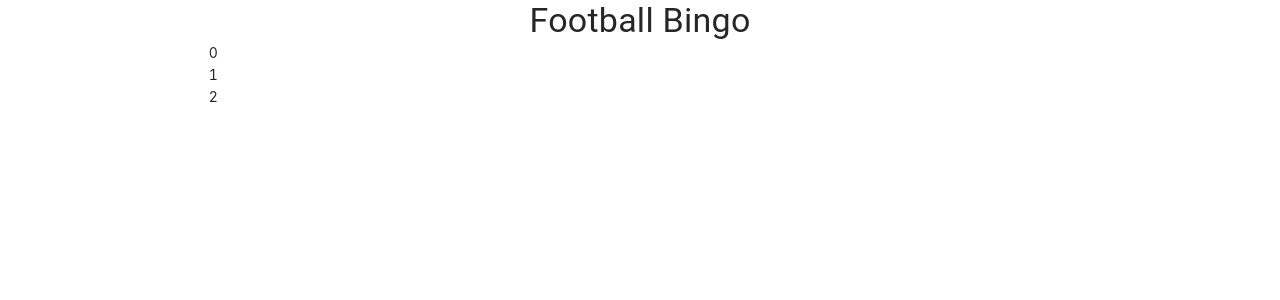
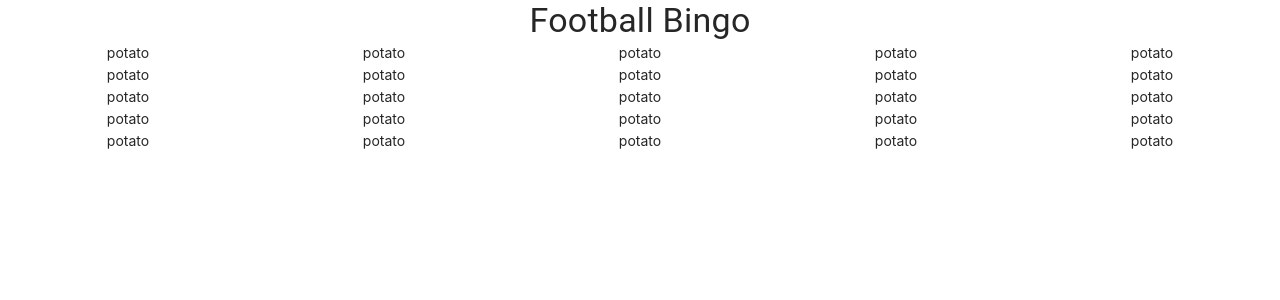
Before and after one commit to auroraborghi/football-bingo, a React (Create React App) app in the folder football-bingo-ui/: page / in a window 1280 px wide. Shown: the top 300 px of the page. Built offline with nearby package versions, Linux system fonts and the light colour scheme.

Commit message:
Making progress on the board and making it extensible.

```diff
--- a/football-bingo-ui/src/board.tsx
+++ b/football-bingo-ui/src/board.tsx
@@ -2,29 +2,50 @@
 import Square from './square';
 import { Grid } from '@mui/material';
 
-export default class Board extends React.Component {
+interface BoardProps {
+    value: number
+}
+
+export default class Board extends React.Component<BoardProps, {}> {
     // The board should be extendable (you can state how big it can be)
-    // start with 3x3, 5x5, 7x7, etc. (no even can be added)
+    // TODO: start with 3x3, 5x5, 7x7, etc. (no even numbers can be added - end goal)
+    constructor(props: any) {
+        super(props);
+    }
 
-    renderSquare(i: number) {
-        return <Square value={i}/>;
+    // TODO: cares about position of square and what question the square has if it has one.
+        // Needs to keep track of the location and where each square location is.
+    // TODO: for covered ceil(n/2) where n must be odd for the middle.
+
+    renderSquare() {
+        return <Square value={'potato'}/>;
     }
 
     render() {
+
+        const size = this.props.value;
+        const rows = [];
+        for (let i = 0; i < size; i++) {
+            rows.push(
+                this.renderSquare()
+            );
+        }
+
+        const cols = [];
+        for (let j = 0; j < size; j++) {
+            cols.push(
+                <Grid container item>
+                    <React.Fragment>
+                        {rows}
+                    </React.Fragment>
+                </Grid>
+            )
+        }
+
         return (
             <div>
-                <div className="board-row">
-                    <Grid container>
-                        <Grid container item>
-                            {this.renderSquare(0)}
-                        </Grid>
-                        <Grid container item>
-                            {this.renderSquare(1)}
-                        </Grid>
-                        <Grid container item>
-                            {this.renderSquare(2)}
-                        </Grid>
-                    </Grid>
+                <div className="board">
+                    {cols}
                 </div>
             </div>
         );
--- a/football-bingo-ui/src/game.tsx
+++ b/football-bingo-ui/src/game.tsx
@@ -1,4 +1,3 @@
-import { Typography } from "@mui/material";
 import React from "react";
 import Board from './board';
 
@@ -6,7 +5,7 @@
     render() {
         return (
             <div>
-                <Board />
+                <Board value={5}/>
             </div>
         );
     }
--- a/football-bingo-ui/src/square.tsx
+++ b/football-bingo-ui/src/square.tsx
@@ -1,19 +1,25 @@
 import React from "react";
 import { Grid } from '@mui/material';
-import PropTypes from 'prop-types';
+import { number} from "prop-types";
 
 interface SquareProps {
-    value: number;
+    value: string;
 }
 
 export default class Square extends React.Component<SquareProps, {}> {
+    constructor(props: any) {
+        super(props);
+        this.state = {
+            isCovered: false,
+            hasQuestion: true
+        }
+    }
+
     render() {
         return (
-            <React.Fragment>
-                <Grid item xs={4}>
-                    {this.props.value}
-                </Grid>
-          </React.Fragment>
+            <Grid item xs>
+                {this.props.value}
+            </Grid>
         );
     }
 }
```
